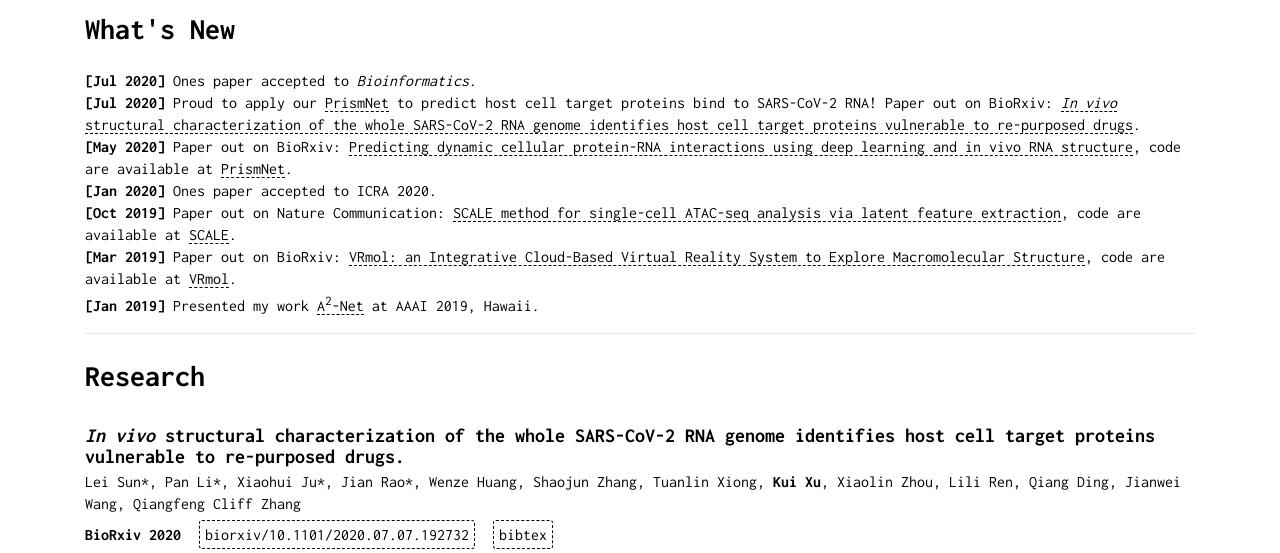
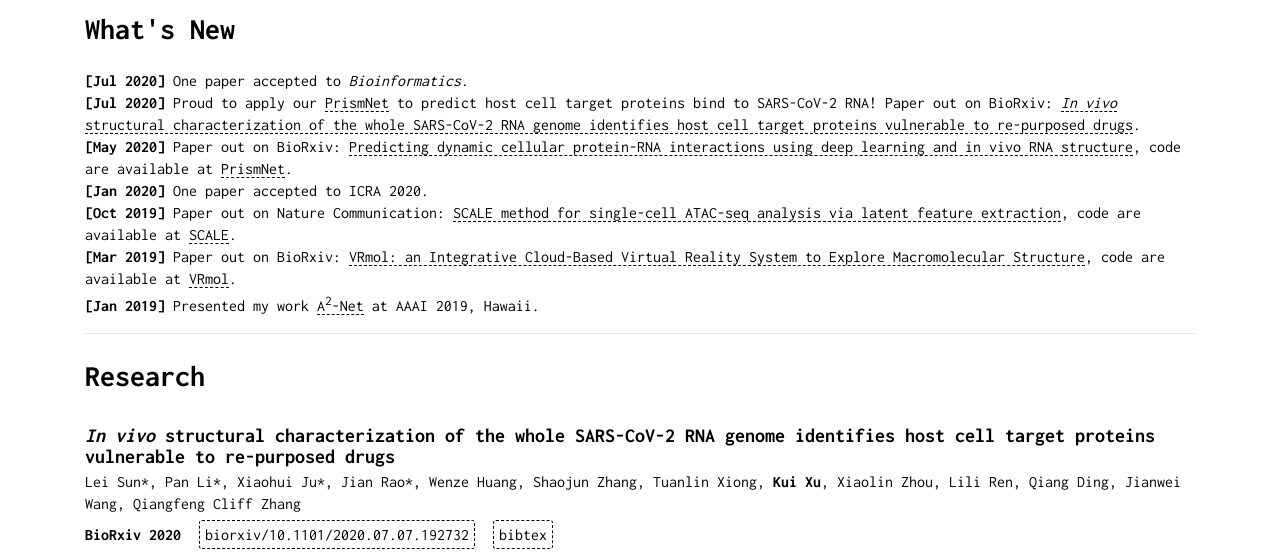
Before and after one commit to kuixu/kuixu.github.io, a Jekyll site: the page index.html, which Jekyll copies as it is, in a window 1280 px wide and 900 px high, scrolled down 350 px, cut to the strip 188-741 px from the top of the window. Built offline with Jekyll 4.4.1, drawn with Linux system fonts in a browser that asks for light colours; nearby versions of some CDN libraries; comment, search, counter and statistics services are not loaded.

Commit message:
fix typo

```diff
--- a/index.html
+++ b/index.html
@@ -182,13 +182,13 @@
 <h2>What's New</h2>
 
 <p>
-<strong>[Jul 2020]</strong> Ones paper accepted to <i>Bioinformatics</i>.<br />
+<strong>[Jul 2020]</strong> One paper accepted to <i>Bioinformatics</i>.<br />
 <strong>[Jul 2020]</strong> Proud to apply our <a href="https://github.com/kuixu/PrismNet">PrismNet</a> to predict host cell target proteins bind to SARS-CoV-2 RNA! Paper out on BioRxiv: <a
   href="https://www.biorxiv.org/content/10.1101/2020.07.07.192732v1"><i>In vivo</i> structural characterization of the whole SARS-CoV-2 RNA genome identifies host cell target proteins vulnerable
   to re-purposed drugs</a>.<br />
 <strong>[May 2020]</strong> Paper out on BioRxiv: <a href="https://www.biorxiv.org/content/10.1101/2020.05.05.078774v1">Predicting dynamic cellular protein-RNA interactions using deep learning and in vivo RNA structure</a>,
 code are available at <a href="https://github.com/kuixu/PrismNet">PrismNet</a>.<br />
-<strong>[Jan 2020]</strong> Ones paper accepted to ICRA 2020.<br />
+<strong>[Jan 2020]</strong> One paper accepted to ICRA 2020.<br />
 <strong>[Oct 2019]</strong> Paper out on Nature Communication: <a href="https://www.nature.com/articles/s41467-019-12630-7">SCALE method for single-cell ATAC-seq analysis via latent feature extraction</a>, code are available at <a href="https://github.com/jsxlei/SCALE">SCALE</a>.  <br />
 <strong>[Mar 2019]</strong> Paper out on BioRxiv: <a href="https://www.biorxiv.org/content/early/2019/03/27/589366.1">VRmol: an Integrative Cloud-Based Virtual Reality System to Explore Macromolecular Structure</a>,
 code are available at <a href="https://github.com/kuixu/VRmol">VRmol</a>.<br />
@@ -201,7 +201,7 @@
 <div class="paper-container row">
   <div class="paper-title col-md-12 col-sm-12 col-xs-12">
     <i>In vivo</i> structural characterization of the whole SARS-CoV-2 RNA genome identifies host cell target proteins vulnerable
-    to re-purposed drugs.
+    to re-purposed drugs
   </div>
   <div class="paper-authors col-md-12 col-sm-12 col-xs-12">
     Lei Sun*, Pan Li*, Xiaohui Ju*, Jian Rao*, Wenze Huang, Shaojun Zhang, Tuanlin Xiong, <b>Kui Xu</b>, Xiaolin Zhou, Lili Ren, Qiang
```
